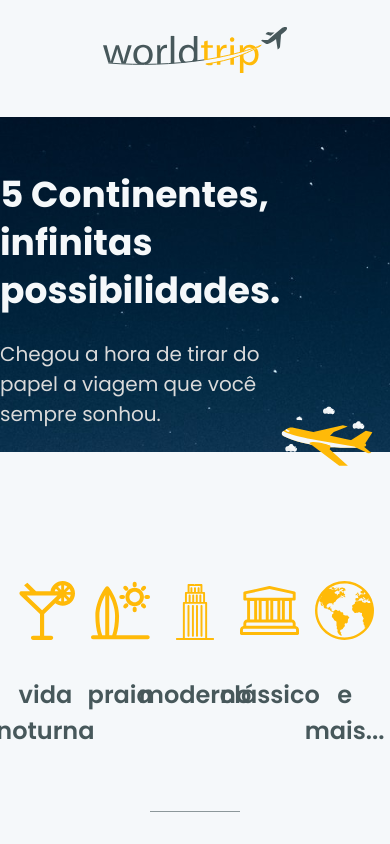
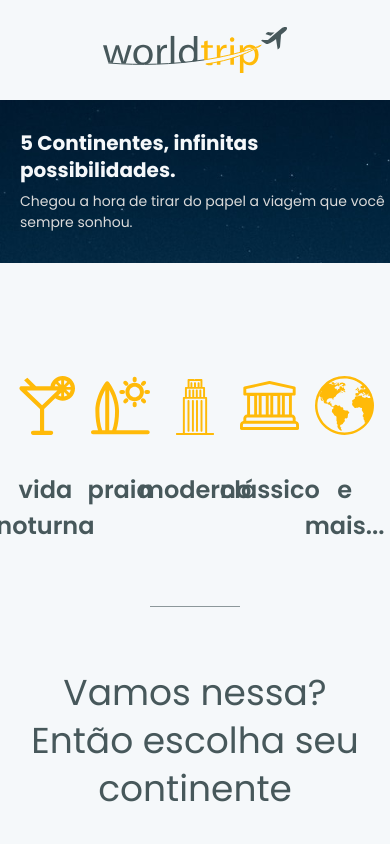
Before and after one commit to vagnerolliver/ignite-challenge-08-interface-com-chakra-ui, a Next.js app: page / in a window 390 px wide. Shown: the top 844 px of the page. Built offline with nearby package versions, Linux system fonts and the light colour scheme.

Commit message:
chore: resposive adjuments on banner home

```diff
--- a/pages/index.tsx
+++ b/pages/index.tsx
@@ -27,35 +27,48 @@ const Home: NextPage = (): JSX.Element => {
   return (
     <>
       <Header />
+
       <Box
         backgroundImage="url('/images/home/bg-banner-repeat.png')"
+        backgroundRepeat="repeat-x"
         backgroundPosition="left"
-        backgroundRepeat="repeat-x"
       >
         <Box
           backgroundImage="url('/images/home/bg-banner-home.svg')"
+          backgroundRepeat="no-repeat"
           backgroundPosition="left"
-          backgroundRepeat="no-repeat"
         >
           <Flex
+            height={{ base:'163px', md:"368" }}
+            justify={{ md: 'space-around' }}
+            paddingLeft={5}
+            align="center"
             maxW="1160"
-            align="center"
-            justify="space-around"
-            height="368"
             mx="auto"
             w="100%"
           >
-            <Box w="100%" maxW="430" mt="8">
-              <Heading as='h2' fontSize="36" mb={6} color="light.200">
+            <Box w="100%" maxW="430" mt={{ md:'8' }}>
+              <Heading
+                fontSize={{ base: '20px', md: '36px' }}
+                mb={{ base:2, md:6 }}
+                color="light.200"
+                as='h2'
+              >
                 5 Continentes,
                 infinitas possibilidades.
               </Heading>
-              <Text fontSize="20" color='light.300'>
+              <Text fontSize={{ base: '14px', md: '20px' }} color='light.300'>
                 Chegou a hora de tirar do papel a viagem que você sempre sonhou.
               </Text>
             </Box>
 
-            <Box w="100%" textAlign="right" alignSelf="flex-end" pr="4">
+            <Box
+              display={{ base: 'none', md: 'flex' }}
+              alignSelf="flex-end"
+              textAlign="right"
+              w="100%"
+              pr="4"
+            >
               <Image src='/images/home/airplane-banner-home.svg' width="417px" ml="auto" alt='Airplane' />
             </Box>
           </Flex>
```
